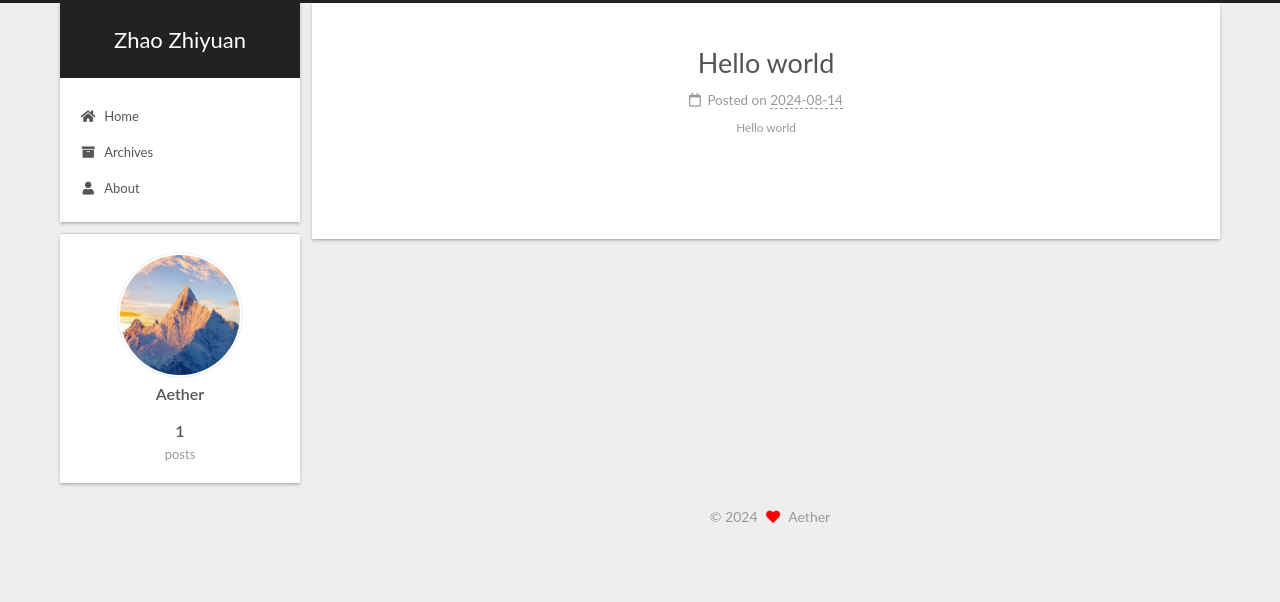
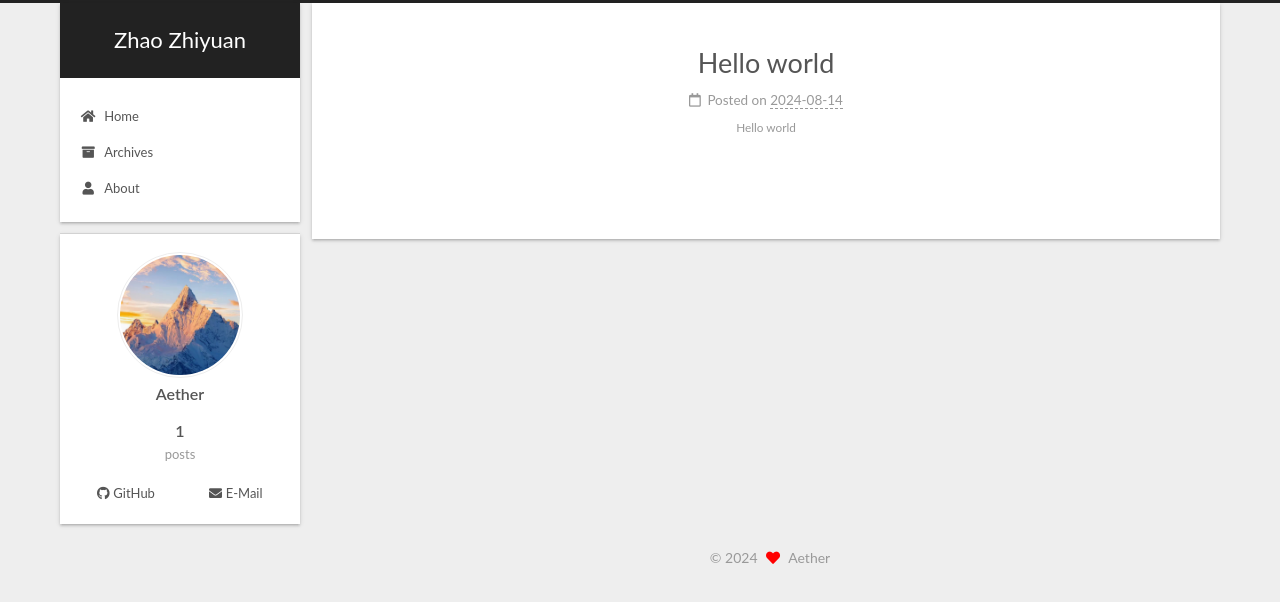
Before and after one commit to zhaozhiyuan0256/zhaozhiyuan0256.github.io, a plain HTML site: page 2024/08/14/hello-world/index.html in a window 1280 px wide. Drawn offline with Linux system fonts and the light colour scheme.

Commit message:
Site updated: 2024-08-14 19:13:08

```diff
--- a/2024/08/14/hello-world/index.html
+++ b/2024/08/14/hello-world/index.html
@@ -285,6 +285,14 @@
       </div>
   </nav>
 </div>
+  <div class="links-of-author motion-element">
+      <span class="links-of-author-item">
+        <a href="https://github.com/zhaozhiyuan0256" title="GitHub → https:&#x2F;&#x2F;github.com&#x2F;zhaozhiyuan0256" rel="noopener" target="_blank"><i class="fab fa-github fa-fw"></i>GitHub</a>
+      </span>
+      <span class="links-of-author-item">
+        <a href="mailto:zhaozhiyuan256@gmail.com" title="E-Mail → mailto:zhaozhiyuan256@gmail.com" rel="noopener" target="_blank"><i class="fa fa-envelope fa-fw"></i>E-Mail</a>
+      </span>
+  </div>
 
 
 
--- a/css/main.css
+++ b/css/main.css
@@ -1169,7 +1169,7 @@ pre .javascript .function {
 }
 .links-of-author a::before,
 .links-of-author span.exturl::before {
-  background: #38bdc1;
+  background: #37ff7f;
   border-radius: 50%;
   content: ' ';
   display: inline-block;
```
Also changed, not shown: about/index.html (+8 -0 lines), archives/2024/08/index.html (+8 -0 lines), archives/2024/index.html (+8 -0 lines), archives/index.html (+8 -0 lines), index.html (+8 -0 lines).
